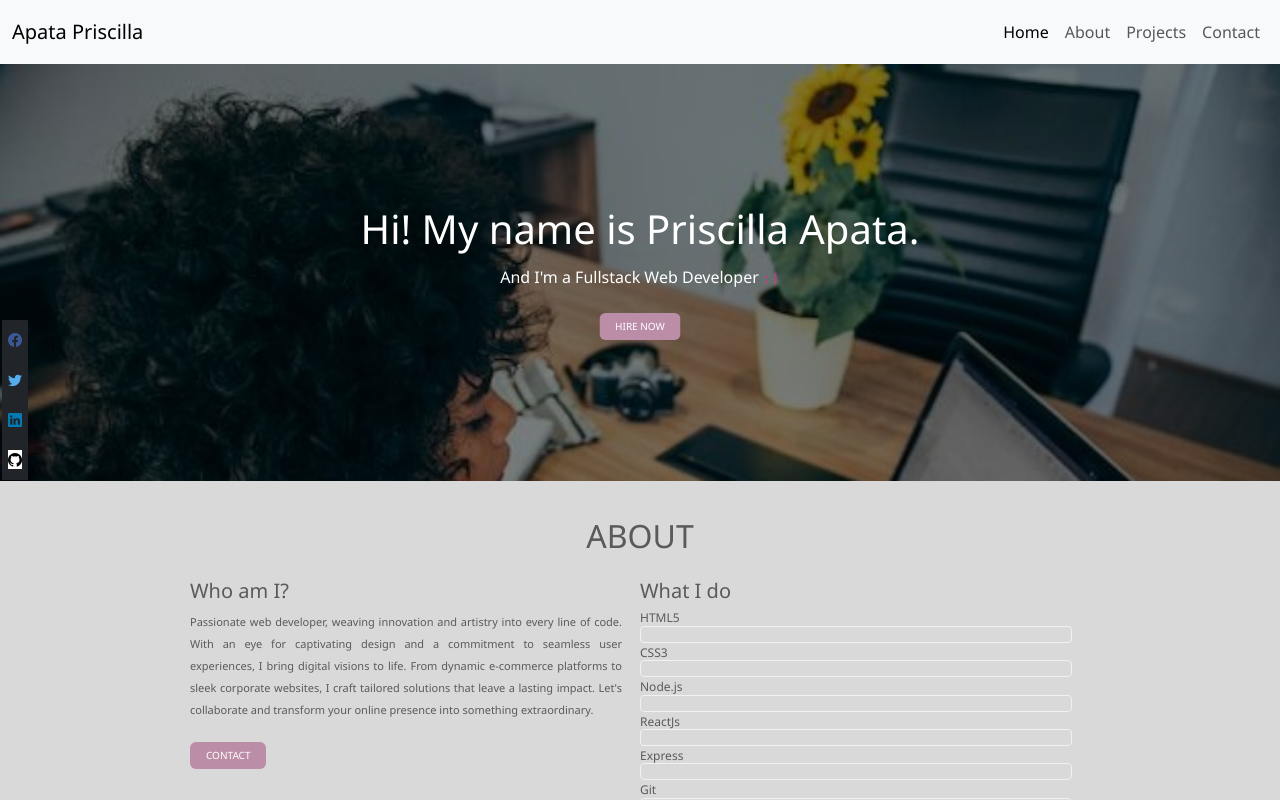
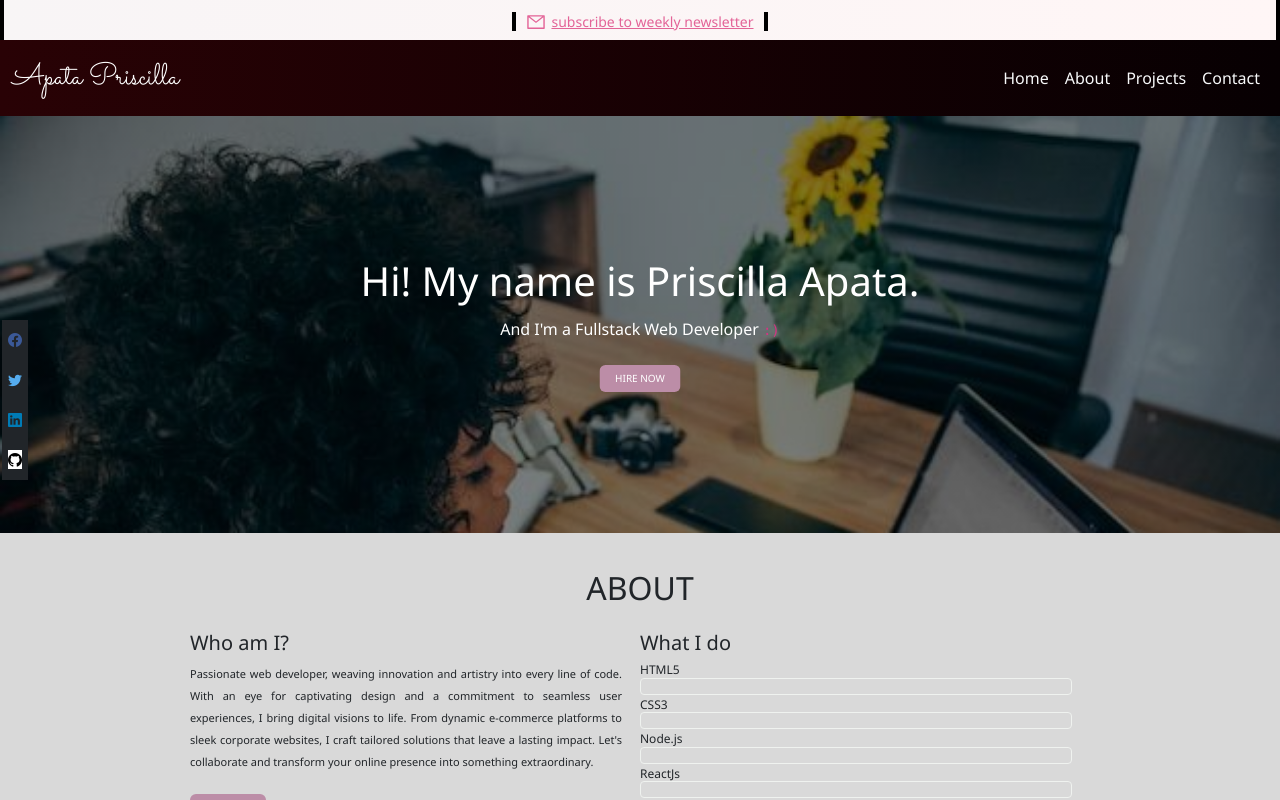
Before and after one commit to ArikeApata/portfolio, a React (Create React App) app: page / in a window 1280 px wide. Shown: the top 800 px of the page. Built offline with nearby package versions, Linux system fonts and the light colour scheme.

Commit message:
promotional-commit

```diff
--- a/package.json
+++ b/package.json
@@ -11,6 +11,7 @@
     "mongoose": "^7.3.1",
     "react": "^18.2.0",
     "react-dom": "^18.2.0",
+    "react-icons": "^4.10.1",
     "react-router-dom": "^6.14.0",
     "react-scripts": "5.0.1",
     "web-vitals": "^2.1.4"
--- a/public/index.html
+++ b/public/index.html
@@ -14,6 +14,10 @@
       rel="stylesheet"
       integrity="sha384-9ndCyUaIbzAi2FUVXJi0CjmCapSmO7SnpJef0486qhLnuZ2cdeRhO02iuK6FUUVM"
       crossorigin="anonymous"
+    />
+    <link
+      href="https://fonts.googleapis.com/css2?family=Pathway+Gothic+One&family=Roboto+Flex:opsz@8..144&family=Roboto:wght@300&family=Sacramento&display=swap"
+      rel="stylesheet"
     />
     <link rel="stylesheet" href="https://cdn.jsdelivr.net/npm/bootstrap-icons@1.10.5/font/bootstrap-icons.css">
     <link rel="apple-touch-icon" href="%PUBLIC_URL%/logo192.png" />
--- a/src/Components/Homepage.jsx
+++ b/src/Components/Homepage.jsx
@@ -4,6 +4,7 @@ import Navbar from "./Navbar";
 import Projects from "./Projects";
 import Skills from "./Skills";
 import axios from "axios";
+import { AiOutlineMail } from "react-icons/ai";
 
 // import banner from"./banner-image.jpeg"
 
@@ -58,8 +59,21 @@ const Homepage = ({ projects, submit }) => {
 
   return (
     <div className="home">
-      <div className=" ">
-        <Navbar />
+      <div className="">
+        <div className="nav-section sticky-top">
+          <div className="promotion">
+            <div className="subscribe-link">
+              <a className="subscribe-link">
+                <span className="subscribe-icon">
+                  <AiOutlineMail />
+                </span>
+                subscribe to weekly newsletter
+              </a>
+            </div>
+          </div>
+
+          <Navbar />
+        </div>
         <div className="content">
           <div className="banner">
             <div class="py-4 hero-image h-100">
--- a/src/Components/Navbar.jsx
+++ b/src/Components/Navbar.jsx
@@ -49,16 +49,17 @@ const Navbar = () => {
     //     </div>
     //   </div>
     // </nav>
-    <nav class="navbar navbar-expand-lg bg-body-tertiary">
+    <nav class="navbar navbar-expand-lg">
       <div class="container-fluid">
+
         <div className="left">
-          <a class="navbar-brand" href="/">
+          <a class="navbar-brand navbrand" href="/">
             Apata Priscilla
           </a>
         </div>
         <div className="right">
           <button
-            class="navbar-toggler"
+            class="navbar-toggler toggle-button"
             type="button"
             data-bs-toggle="collapse"
             data-bs-target="#navbarNav"
@@ -71,22 +72,22 @@ const Navbar = () => {
           <div class="collapse navbar-collapse" id="navbarNav">
             <ul class="navbar-nav">
               <li class="nav-item">
-                <a class="nav-link active" aria-current="page" href="/">
+                <a class="nav-link text-light active" aria-current="page" href="/">
                   Home
                 </a>
               </li>
               <li class="nav-item">
-                <a class="nav-link" href="#about">
+                <a class="nav-link text-light" href="#about">
                   About
                 </a>
               </li>
               <li class="nav-item">
-                <a class="nav-link" href="#projects">
+                <a class="nav-link text-light" href="#projects">
                   Projects
                 </a>
               </li>
               <li class="nav-item">
-                <a class="nav-link" href="#contact">
+                <a class="nav-link text-light" href="#contact">
                   Contact
                 </a>
               </li>
--- a/src/index.css
+++ b/src/index.css
@@ -6,13 +6,70 @@ body {
   font-family: 'Segoe UI', Tahoma, Geneva, Verdana, sans-serif;
   line-height: 2.0;
   letter-spacing: 2.0;
-  color: #5a5a5a;
+  /* color: #5a5a5a; */
+}
+
+.navbrand {
+  color: #fff;
+  font-size: 30px;
+  font-family: 'Sacramento',
+    cursive;
 }
 
 .navbar {
   display: flex;
   justify-content: space-between;
+  background: linear-gradient(90deg, rgb(41, 2, 5) 0%, rgb(7, 0, 2) 100%);
   margin: 0;
+}
+
+.nav-section {
+  width: 100%;
+}
+
+.promotion {
+  background: linear-gradient(90deg, rgb(248, 245, 246) 0%, rgb(255, 246, 246) 100%);
+  color: #E36397;
+  width: 100%;
+
+}
+
+.subscribe-link {
+  padding: 0 10px;
+  border-left: 4px solid #000;
+  border-right: 4px solid #000;
+  font-size: 18px;
+  color: #E36397;
+  /* width: 100%; */
+  margin: auto;
+  text-align: center;
+}
+
+.subscribe-icon {
+  padding-right: 5px;
+  font-size: 20px;
+}
+
+.promotion a {
+  /* text-decoration: none; */
+  font-size: 14px;
+
+}
+
+.promotion a:hover {
+  cursor: pointer;
+  color: #0d0046;
+}
+
+.toggle-button {
+  outline: none;
+  border: none;
+}
+
+.toggle-button span {
+  color: #fff;
+  font-size: 18px;
+  font-weight: bolder;
 }
 
 .home {
@@ -250,7 +307,8 @@ h2 {
   .about-right {
     display: none;
   }
-  .about-left{
+
+  .about-left {
     width: 90%;
     margin: auto;
     justify-content: center;
```
Also changed, not shown: 1 other file (tests, documents, lock files or other folders).
